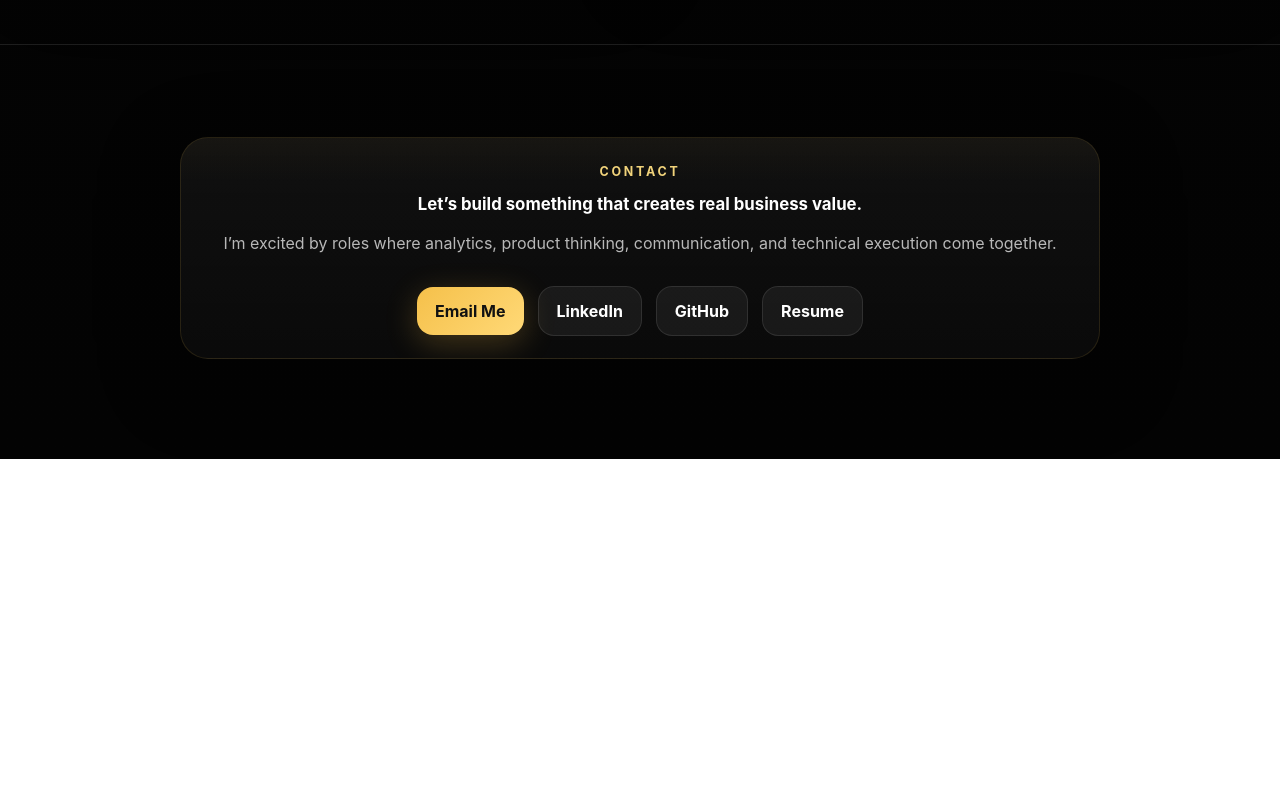
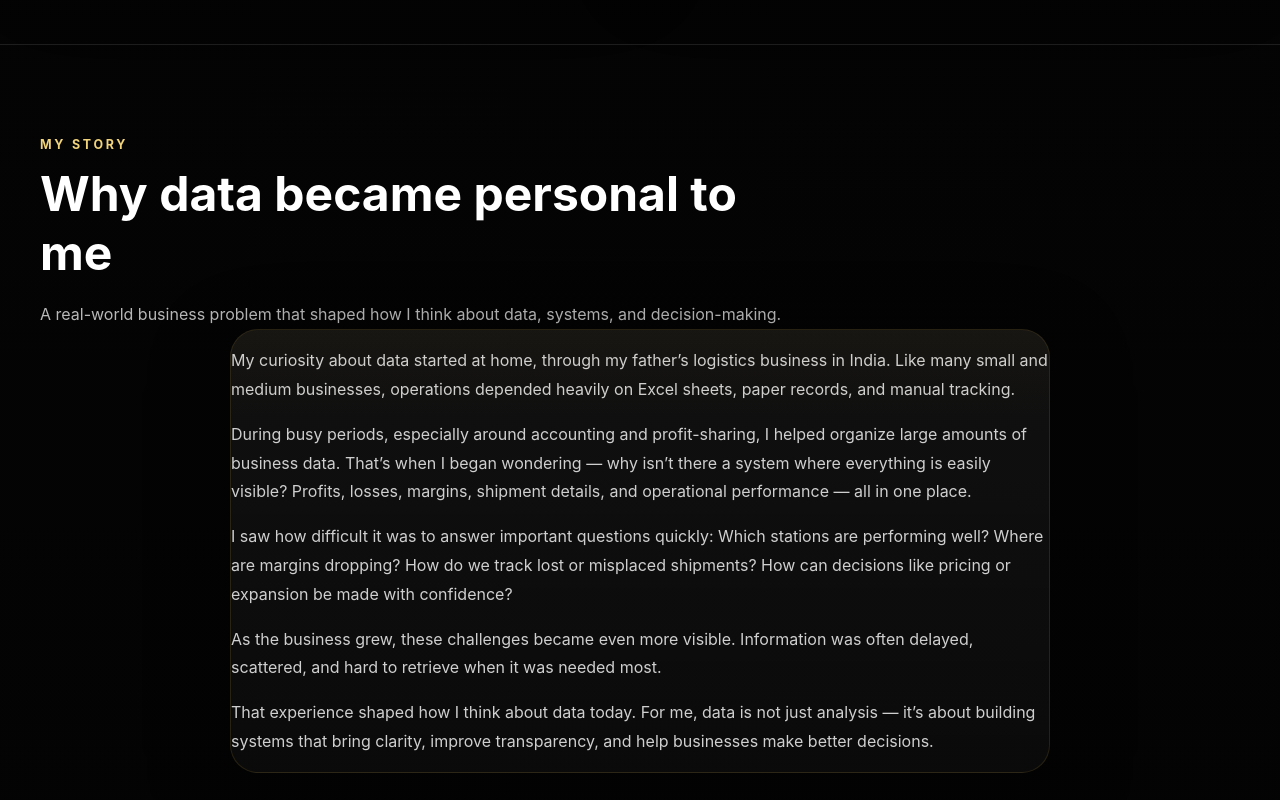
Before and after one commit to Pravalikasure11/pravalika-portfolio, a React (Vite) app: page / in a window 1280 px wide. Shown: the part 7080-7880 px from the top of the page. Before the commit the page ends 7539 px from the top, so only its background shows below. Built offline with nearby package versions, Linux system fonts and the light colour scheme.

Commit message:
Add personal story section

```diff
--- a/src/App.jsx
+++ b/src/App.jsx
@@ -512,6 +512,53 @@ function EducationSection() {
   );
 }
 
+function StorySection() {
+  return (
+    <section className="section-shell bordered">
+      <div className="container">
+        <SectionHeading
+          eyebrow="My Story"
+          title="Why data became personal to me"
+          subtitle="A real-world business problem that shaped how I think about data, systems, and decision-making."
+        />
+
+        <div className="card premium story-card">
+          <p>
+            My curiosity about data started at home, through my father’s logistics business in India.
+            Like many small and medium businesses, operations depended heavily on Excel sheets,
+            paper records, and manual tracking.
+          </p>
+
+          <p>
+            During busy periods, especially around accounting and profit-sharing, I helped organize
+            large amounts of business data. That’s when I began wondering — why isn’t there a system
+            where everything is easily visible? Profits, losses, margins, shipment details,
+            and operational performance — all in one place.
+          </p>
+
+          <p>
+            I saw how difficult it was to answer important questions quickly:
+            Which stations are performing well? Where are margins dropping?
+            How do we track lost or misplaced shipments? How can decisions like pricing or expansion
+            be made with confidence?
+          </p>
+
+          <p>
+            As the business grew, these challenges became even more visible. Information was often
+            delayed, scattered, and hard to retrieve when it was needed most.
+          </p>
+
+          <p>
+            That experience shaped how I think about data today. For me, data is not just analysis —
+            it’s about building systems that bring clarity, improve transparency, and help businesses
+            make better decisions.
+          </p>
+        </div>
+      </div>
+    </section>
+  );
+}
+
 function ContactSection() {
   return (
     <section id="contact" className="section-shell bordered bottom-space">
@@ -543,6 +590,7 @@ export default function App() {
         <CertificationsSection />
         <AchievementsSection />
         <EducationSection />
+        <StorySection />
         <ContactSection />
       </main>
     </>
--- a/src/styles.css
+++ b/src/styles.css
@@ -123,3 +123,14 @@ button { font: inherit; }
   .btn { width: 100%; }
   .edu-row { align-items: flex-start; }
 }
+.story-card {
+  max-width: 820px;
+  margin: 0 auto;
+  line-height: 1.8;
+  font-size: 16px;
+}
+
+.story-card p {
+  margin-bottom: 16px;
+  color: #cfcfcf;
+}
```
Also changed, not shown: 7 other files (tests, documents, lock files or other folders).
